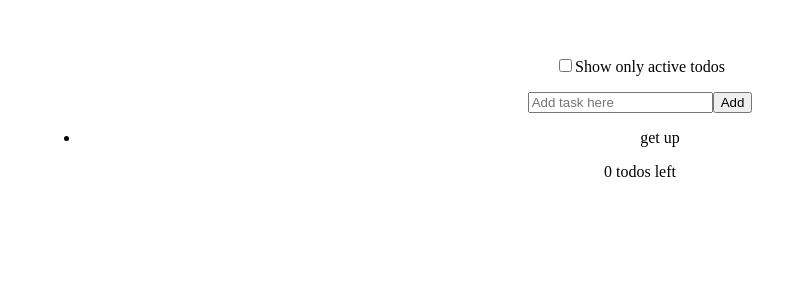
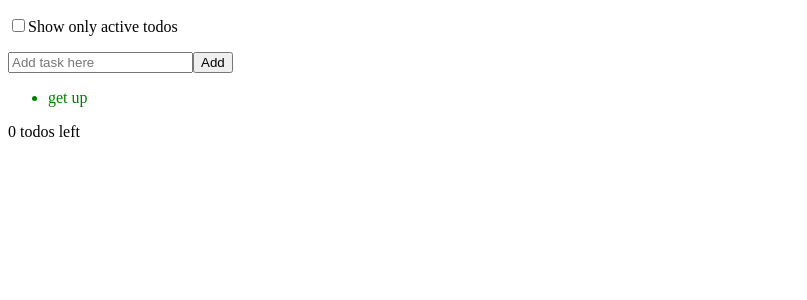
Before and after one commit to mitsuya-creator/reactjs-vite, a React (Vite) app: page / in a window 1280 px wide. Shown: the top 300 px of the page, without its empty margins (0-807 px from the left). Built offline with nearby package versions, Linux system fonts and the light colour scheme.

Commit message:
feat(color): todos completed color change

```diff
--- a/src/css/App.css
+++ b/src/css/App.css
@@ -1,4 +1,4 @@
-#root {
+/* #root {
   max-width: 1280px;
   margin: 0 auto;
   padding: 2rem;
@@ -42,8 +42,12 @@
 
 .read-the-docs {
   color: #888;
-}
+} */
 
 button:hover {
   cursor: pointer;
 }
+
+.completed {
+  color: green;
+}
```
